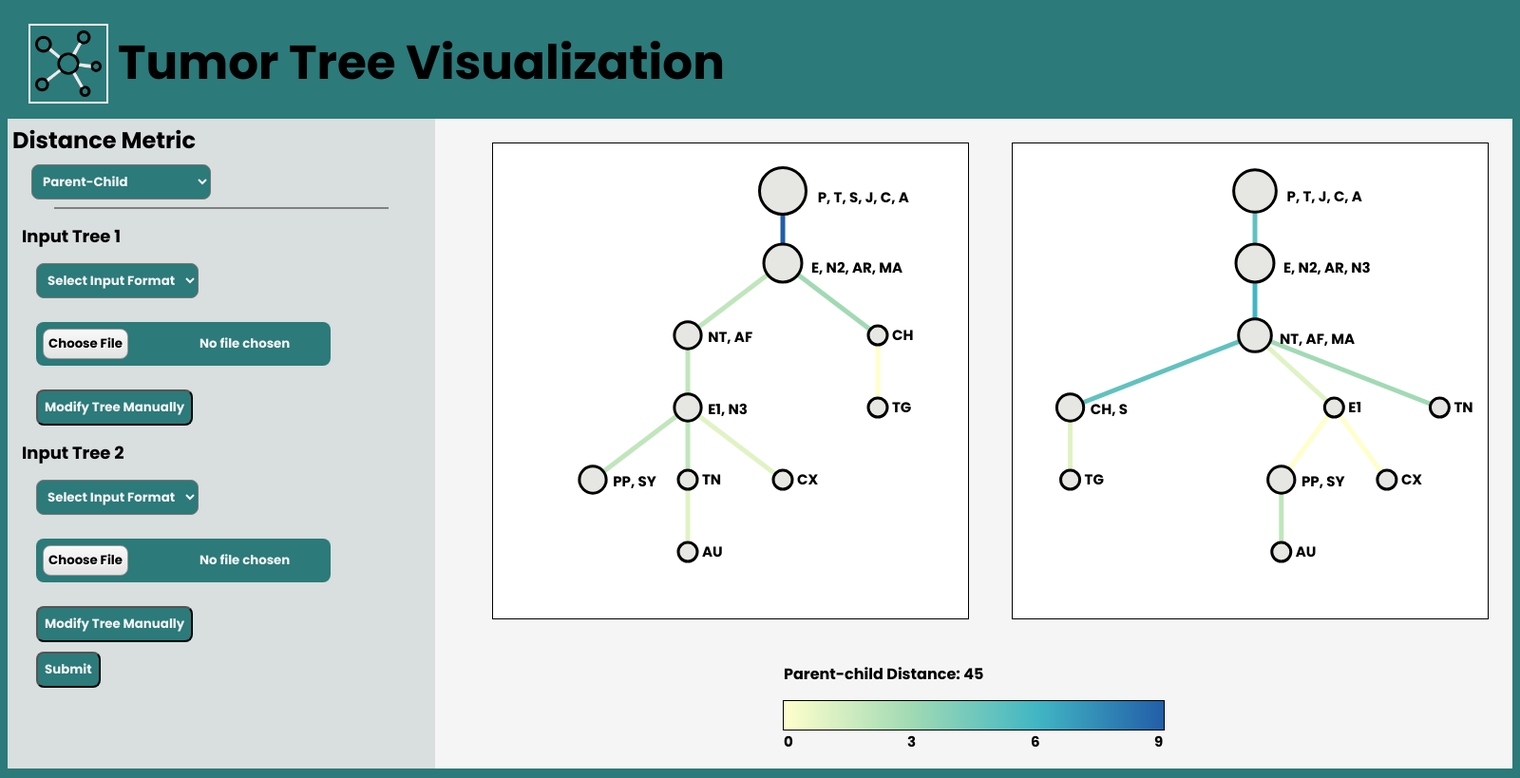
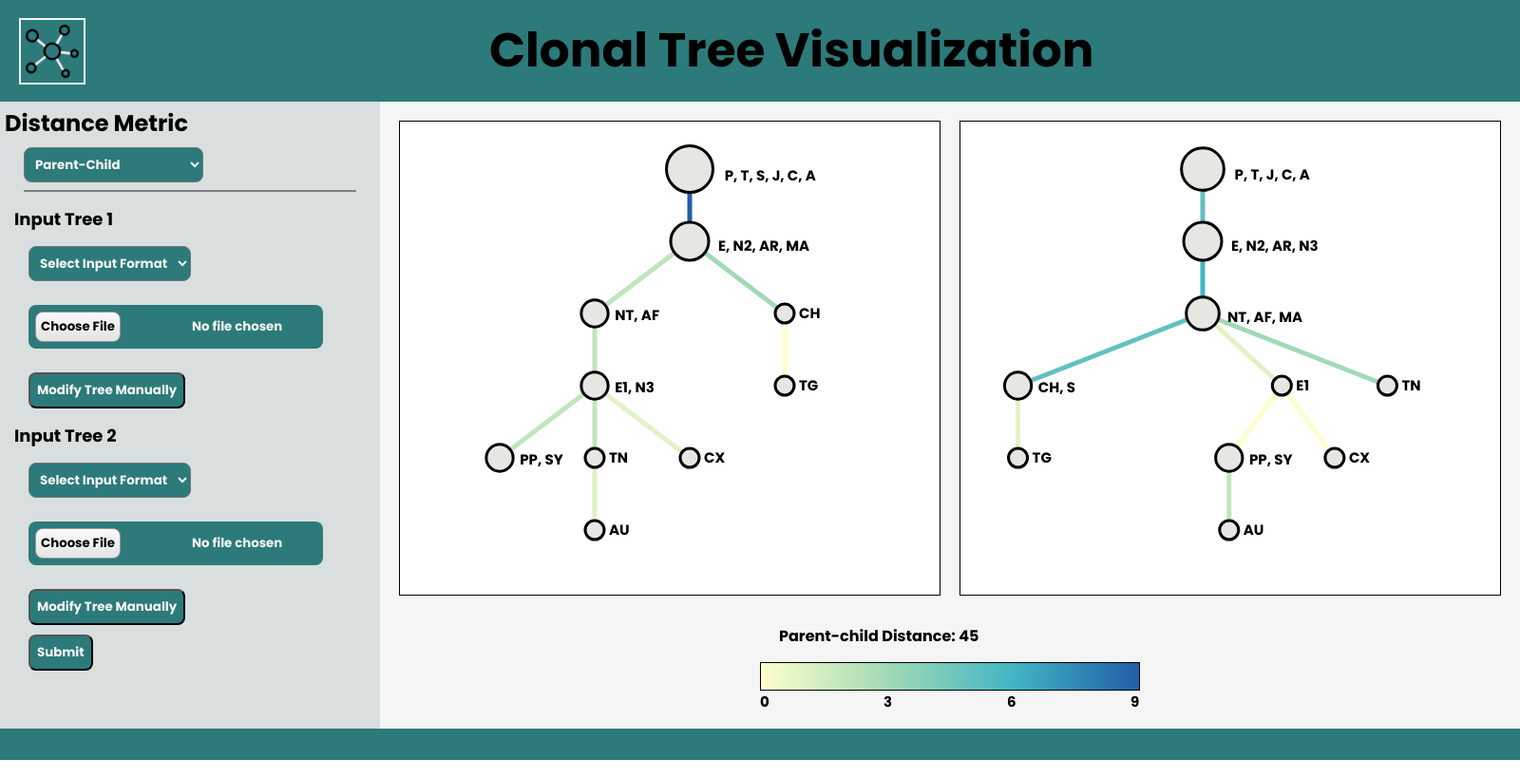
Before and after one commit to JuntaoZhong/visualize-clonal-trees, a Flask app: page / in a window 1600 px wide; the page is wider, and only the part inside the window is pictured. Shown: that part at 95% size. Run offline with Flask 2, Linux system fonts and the light colour scheme; parts of the project's set-up code (start-up, migrations or seed data) failed here and were passed over; some libraries are stand-ins or nearby versions.

Commit message:
UI improvements but we NEED A TITLE

```diff
--- a/static/dual_tree.css
+++ b/static/dual_tree.css
@@ -1,13 +1,27 @@
+* {
+    box-sizing:border-box
+  }
 .navbar{
+    display: flex;
     background-color: #2C7A7A;
+    padding:1px;
+    width: 100%;
+    padding-left: 0%;
+    padding-right: 0%;
+}
+
+.navbar h1 {
+    margin: 15px;
+    position: center;
+    width: auto;
+    margin-right: 0;
+    font-size: 50px;
+    justify-content: center;
+    font-family: 'Poppins';
     /* border: 2px solid rgb(16, 16, 16); */
-    padding:6px;
 }
-/* .navbar h1{
-    margin: 60px;
-} */
+
 .navbar button {
-    float: left;
     padding-bottom: 2px;
     width: 90px;
     height: 90px;
@@ -16,17 +30,23 @@
     appearance: none;
     margin: 10px;
     margin-bottom: 5px;
+    margin-right: 25%;
+
 }
 #cell{
     width: 70px;
     height: 70px;
     padding: 5px;
     border: 2px solid #F5F5F5;
+    margin: 0;
 }
 
 #sidebar{
     background-color: #D9DEDE;
     vertical-align: top;
+    width: 25%;
+    height:100%;
+
 }
 #topbox{
     background-color: #D9DEDE;
@@ -34,31 +54,27 @@
 #bottombox{
     background-color: #D9DEDE;
 }
-.navbar h1 {
-    margin: 15px;
-    position: center;
-    font-size: 50px;
-    justify-content: center;
-    font-family: 'Poppins';
-}
-#sidebar{
-    width:30%;
-    height:100%;
-}
-#main{
-    height:600px;
-    position: relative;
-    padding: 20px;
-    background-color: #F5F5F5;
-}
+
 .container{
     display:table;
     width: 100%;
+    overflow: hidden;
+
 }
 .child{
     display: table-cell;
     /* border: 2px solid black; */
 }
+
+#main{
+    /* height:600px; */
+    /* position: relative; */
+    /* width: 75%; */
+    padding: 20px;
+    background-color: #F5F5F5;
+}
+
+
 .box{
     float:left;
     padding: 30px;
@@ -71,26 +87,34 @@
     font-family: 'Poppins', sans-serif;
     font-size: 15px;
     border-radius: 8px;
-    border: 0%;
+
     margin-right: 20px;
 }
 #visualizations-container {
     display: flex;
-    top: 0;
+    justify-content: center;
 }
-
 #visualizations-container > div {
-    width: 500px;
+    flex: 1;
+    width: 520px;
     height: 500px;
     background-color: white;
     border: 1px solid black;
-    margin: 5px;
-    margin-left: 40px;
+}
+#tree1_visualization {
+    margin-right: 20px
 }
 
+html{
+    min-width: 100%;
+   background-size: contain;
+}
 body{
+    width: 100%;
+    height: 100%;
     font-family: 'Poppins', sans-serif;
     background-color: #2C7A7A;
+    margin: 0;
 }
 
 select, input{
@@ -101,10 +125,6 @@ select, input{
     padding: 7px;
 }
 
-#file1, #file2{
-    margin: 25px;
-}
-
 option{
     font-family: 'Poppins', sans-serif;
     background-color:#2C7A7A;
@@ -112,10 +132,24 @@ option{
 
 }
 
+h4{
+    margin: 15px;
+    font-size: large;
+}
+
+h2{
+    margin: 5px;
+}
+
+#file1, #file2{
+    margin: 25px;
+}
+
 #submit-trees-btn{
     margin-left: 30px;
     margin-bottom: 10px;
 }
+
 #submit-trees-btn:active{
     background-color: #D9DEDE;
     margin-top: 3px;
@@ -130,17 +164,12 @@ option{
 #metric_drp{
     margin: 10px;
 }
+
 #distance_metric{
     padding: 7px;
 }
 
-h4{
-    margin: 15px;
-    font-size: large;
-}
-h2{
-    margin: 5px;
-}
+
 
 .text-box{
     margin: 25px;
@@ -201,7 +230,7 @@ p{
 #legend-container {
     display: block;
     margin: auto;
-    margin-top: 20px;
+    margin-top: 10px;
 }
 #legend {
     height: 30px;
@@ -223,6 +252,7 @@ p{
 #distance-measure-label {
   display: block;
   margin: auto;
+  margin-bottom: 20px;
   height: 20px;
   width: 400px;
   padding: 20px;
--- a/templates/index.html
+++ b/templates/index.html
@@ -19,7 +19,7 @@
     <body>
         <div class="navbar">
             <button><img id="cell" src="{{ url_for('static', filename='cells_img.png') }}"></button>
-            <h1>Tumor Tree Visualization</h1>
+            <h1>Clonal Tree Visualization</h1>
         </div>
         <div class="container">
             <div class="child" id="sidebar">
```
